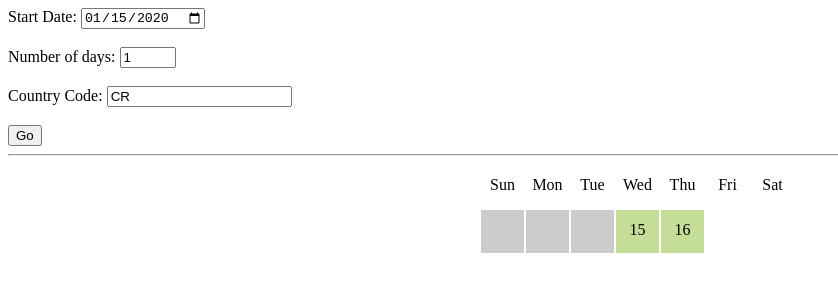
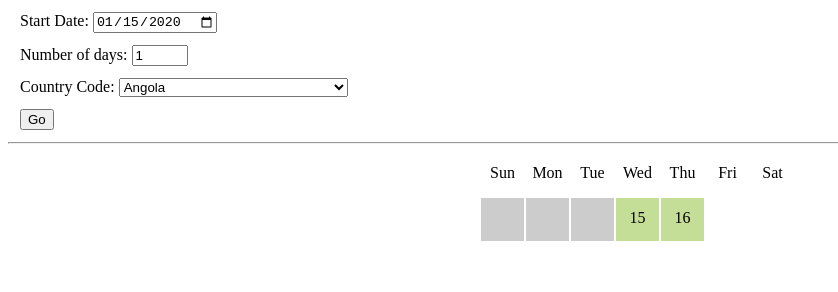
Before and after one commit to francomac/calendar-js, a plain HTML site: page index.html in a window 1280 px wide. Both pictures are taken after typing "2020-01-15" into the empty fields and a click on the input "Go". Shown: the whole page, without its empty margins (0-838 px from the left). Drawn offline with Linux system fonts and the light colour scheme; no server answers.

Commit message:
holidays definition in progress...

```diff
--- a/index.html
+++ b/index.html
@@ -1,5 +1,6 @@
 <!DOCTYPE html>
 <html lang="en">
+
 <head>
     <meta charset="UTF-8">
     <meta name="viewport" content="width=device-width, initial-scale=1.0">
@@ -8,18 +9,23 @@
 
     <link rel="stylesheet" href="./style.css">
 </head>
+
 <body>
     <form>
-        <label for="calendarDate">Start Date: </label>
-        <input type="date" name="calendar-Date" id="calendarDate"><br><br>
-
-        <label for="calendarDays">Number of days: </label>
-        <input type="number" min="1" max="31" value="1" name="calendar-Days" id="calendarDays"><br><br>
-
-        <label for="calendarCountry">Country Code: </label>
-        <input type="text" maxlength="2" value="CR" name="calendar-Country" id="calendarCountry"><br><br>
-
-        <input type="submit" id="getCalendar" value="Go">
+        <div>
+            <label for="calendarDate">Start Date: </label>
+            <input type="date" name="calendar-Date" id="calendarDate">
+        </div>
+        <div>
+            <label for="calendarDays">Number of days: </label>
+            <input type="number" min="1" max="31" value="1" name="calendar-Days" id="calendarDays">
+        </div>
+        <div id="calendarCountrySelect">
+            <label for="calendarCountry">Country Code: </label>
+        </div>
+        <div>
+            <input type="submit" id="getCalendar" value="Go">
+        </div>
     </form>
     <hr>
     <div id="calendarContainer">
@@ -27,4 +33,5 @@
     </div>
     <script src="./main.js"></script>
 </body>
+
 </html>
--- a/main.js
+++ b/main.js
@@ -1,6 +1,8 @@
 'use stric';
 
 (() => {
+
+    drawSupportedCountryList();
 
     let calendarDate = document.querySelector('#calendarDate');
     let calendarDays = document.querySelector('#calendarDays');
@@ -12,10 +14,13 @@
     let dayContainer = "";
     let dayData = "";
 
+    let holidayDates = [];
+
     document.querySelector("#getCalendar").addEventListener("click", function (event) {
         event.preventDefault();
         getCalendar();
     });
+
 
     // draw all days in calendar
     function getCalendar() {
@@ -34,14 +39,12 @@
         console.log('year : ' + year);
         console.log('country : ' + country);
 
-        let paras = document.getElementsByClassName('dayContainer');
-        if (paras.length > 0) {
-            calendar.remove();
+        while (calendar.firstChild) {
+            calendar.removeChild(calendar.firstChild);
         }
 
         calendarContainer.appendChild(calendar);
 
-        getHolidays(month, year, country);
         drawWeekHeader();
 
         // zero-based
@@ -52,7 +55,7 @@
         console.log('startDay + calendarDays.value = ' + (Number(startDay) + Number(calendarDays.value) - 1));
 
         // compose calendar with valid/invalid days, holidays, weekends
-        for (var dayNum = Number(startDay); dayNum <= (Number(startDay) + Number(calendarDays.value)) && dayNum <= 31 ; dayNum++) {
+        for (let dayNum = Number(startDay); dayNum <= (Number(startDay) + Number(calendarDays.value)) && dayNum <= 31; dayNum++) {
 
             // day index in week (0-6)
             dayIndx = dayIndxInWeek(month, year, dayNum);
@@ -77,8 +80,10 @@
             // is not sunday and not saturday
             if (dayIndx !== 0 && dayIndx !== 6) {
                 dayContainer.className = 'dayContainer validDay';
-            } else if (dayIndx == 0 || dayIndx == 6) {
-                // is sunday or saturday
+            }
+
+            // is sunday or saturday
+            if (dayIndx == 0 || dayIndx == 6) {
                 dayContainer.className = 'dayContainer weekend';
             }
 
@@ -87,6 +92,12 @@
                 dayContainer.className = 'dayContainer today';
             }
 
+            holidayDates = getHolidays(month, year, country);
+
+            if (holidayDates != undefined && holidayDates.includes(dayNum)) {
+                dayContainer.className = 'dayContainer holiday';
+            };
+
             // insert day in calendar
             dayData = document.createTextNode(dayNum);
             dayContainer.appendChild(dayData);
@@ -94,8 +105,8 @@
 
             // insert LAST invalid days in calendar
             (function (monthLength) {
-                for (let index = monthLength; index <= 36; index++) {
-                    if (dayNum == monthLength) {
+                for (let index = monthLength; index < 36; index++) {
+                    if (dayNum > monthLength) {
                         dayContainer = document.createElement('span');
                         dayContainer.className = 'dayContainer invalidDay';
                         dayData = document.createTextNode('');
@@ -147,6 +158,30 @@
         return dayToCheck == new Date().getDate();
     }
 
+    // List of Supported Country List according holidayapi.com (8/30/2018)
+    function drawSupportedCountryList() {
+        //Create array of options to be added
+        let array = ['AO-Angola', 'AT-Austria', 'AU-Australia', 'AW-Aruba', 'AX-Åland Islands', 'BA-Bosnia and Herzegovina', 'BE-Belgium', 'BG-Bulgaria', 'BO-Bolivia', 'BR-Brazil', 'BS-The Bahamas', 'CA-Canada', 'CH-Switzerland', 'CN-China', 'CO-Colombia', 'CR-Costa Rica', 'CU-Cuba', 'CZ-Czech Republic', 'DE-Germany', 'DK-Denmark', 'DO-Dominican Republic', 'EC-Ecuador', 'ES-Spain', 'FI-Finland', 'FR-France', 'FR-A Alsace', 'GB-United Kingdom', 'GB-ENG England', 'GB-NIR Northern Ireland', 'GB-SCT Scotland', 'GB-WLS Wales', 'GR-Greece', 'GT-Guatemala', 'HK-Hong Kong HN Honduras', 'HR-Croatia', 'HU-Hungary', 'ID-Indonesia', 'IE-Ireland', 'IN-India', 'IL-Israel', 'IS-Iceland', 'IT-Italy', 'JP-Japan', 'KZ-Kazakhstan', 'LS-Lesotho', 'LU-Luxembourg MG Madagascar', 'MQ-Martinique', 'MT-Malta', 'MU-Mauritius', 'MX-Mexico', 'MZ-Mozambique', 'NG-Nigeria', 'NL-Netherlands', 'NO-Norway', 'PE-Peru', 'PK-Pakistan', 'PH-Philippines', 'PL-Poland', 'PR-Puerto Rico', 'PT-Portugal', 'PY-Paraguay', 'RE-Réunion', 'RO-Romania RU Russia', 'SC-Seychelles', 'SE-Sweden SG Singapore SI Slovenia', 'ST-Sao Tome and Principe', 'SK-Slovakia', 'TN-Tunisia', 'TR-Turkey UA Ukraine', 'US-United States', 'UY-Uruguay', 'VE-Venezuela', 'ZA-South Africa', 'ZW-Zimbabw'];
+        let countryData = "";
+        let countrySelectContainer = document.querySelector('#calendarCountrySelect');
+
+        //Create and append select list
+        let selectList = document.createElement("select");
+        selectList.setAttribute('id', 'calendarCountry');
+        countrySelectContainer.appendChild(selectList);
+
+        //Create and append the options
+        for (let i = 0; i < array.length; i++) {
+            countryData = array[i];
+            countryData = countryData.split('-');
+
+            let option = document.createElement("option");
+            option.setAttribute("value", countryData[0]);
+            option.text = countryData[1];
+            selectList.appendChild(option);
+        }
+    }
+
     // draw week header in calendar
     function drawWeekHeader() {
         for (let day = 0; day < 7; day++) {
@@ -185,16 +220,29 @@
     // get holidays according to inputs: month, year, country
     function getHolidays(month, year, country) {
 
-        if (month < ((new Date().getMonth()) + 1)) {
-            fetch(`https://holidayapi.com/v1/holidays?key=527663a9-2932-4246-b950-bdaad94c94af&country=${country}&year=${year}&month=${month}`)
-                .then(function (response) {
-                    return response.json();
-                })
-                .then(function (myJson) {
-                    let holidays = (JSON.stringify(myJson));
-                    console.log(holidays);
-                    console.log(holidays);
-                });
+        console.log('getMonth : ' + (Number(new Date().getMonth()) + 1));
+        console.log('month : ' + month);
+
+        month += 1; // month must be one-based
+
+        console.log('month++ : ' + month);
+
+        if (month < (Number(new Date().getMonth()) + 1)) {
+            fetch(`https://holidayapi.com/v1/holidays?key=527663a9-2932-4246-b950-bdaad94c94af&country=${country}&year=${year}&month=${month}`).then(function (myJson) {
+                console.log(myJson);
+                let holidays = (myJson['holidays']);
+                console.log(holidays);
+                if (holidays != undefined) {
+                    let holidaysDate = holidays.map(function (holiday) {
+                        return holiday.date;
+                    });
+                    holidaysDate.forEach(date => {
+                        console.log(date.slice(8, 10));
+                    });
+                    return holidaysDate;
+                }
+                return false;
+            });
         } else {
             document.querySelector('#outputMsg').innerHTML += "<code>Sorry!&nbsp; Holiday Api free accounts are limited to historical data. A premium account access is required to current and upcoming holiday data.<br> Franco :)</code>";
         }
--- a/style.css
+++ b/style.css
@@ -19,15 +19,26 @@
     line-height: 40px;
 }
 
+form div {
+    margin: 12px 12px;
+}
+
 .validDay {
     background-color: #C5DE97;
 }
+
 .invalidDay {
     background-color: #CCCCCD;
 }
+
 .weekend {
     background-color: #F7FF02;
 }
+
 .today {
     background-color: #FF7808;
 }
+
+.holiday {
+    background-color: #1eff00;
+}
```
